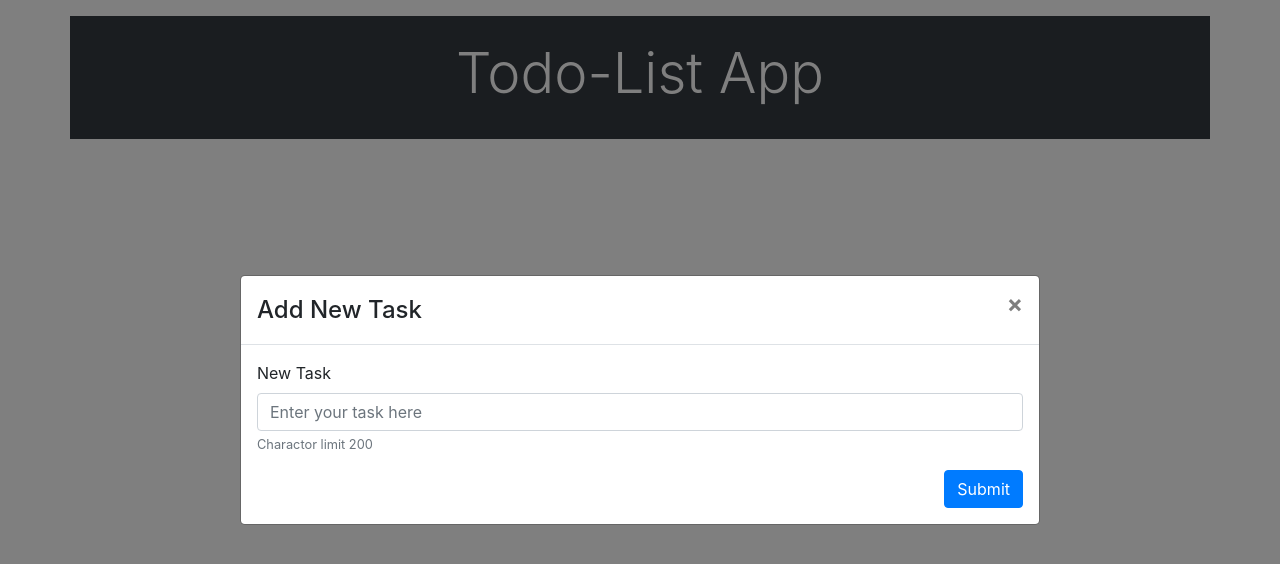
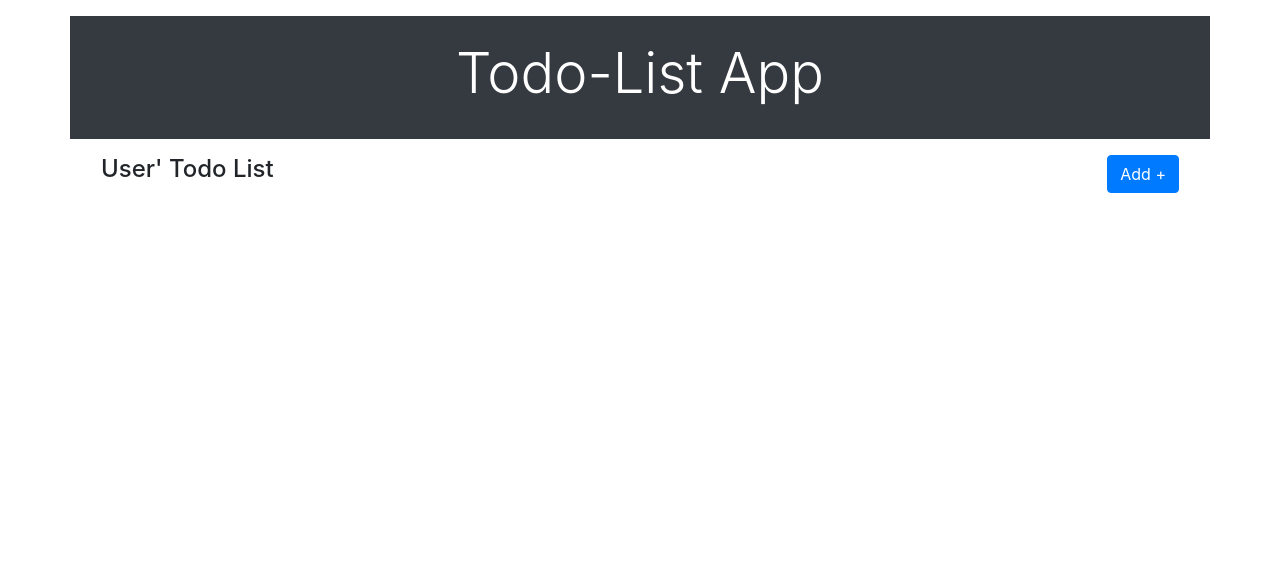
Before and after one commit to pasinduChinthana/todo-app, a React (Create React App) app: page / in a window 1280 px wide. Shown: the top 564 px of the page. Built offline with nearby package versions, Linux system fonts and the light colour scheme.

Commit message:
add new task button

```diff
--- a/src/pages/UserHome.js
+++ b/src/pages/UserHome.js
@@ -2,20 +2,47 @@ import React, {Component} from 'react';
 import Container from 'react-bootstrap/Container';
 import NewToDo from "../components/NewToDo";
 
+import Row from 'react-bootstrap/Row';
+import Col from 'react-bootstrap/Col'
+import Button from 'react-bootstrap/Button';
+
 class UserHome extends Component{
     constructor(props) {
         super(props);
+        this.state={
+            addNewTask : false
+        }
+    }
+
+    showAddNewTask = () => {
+        return (
+            <NewToDo
+                show = {true}
+                onHide = {()=>this.setState({addNewTask:false})}
+                onSubmit = {()=>console.log('onsubmit')}
+            />
+        );
     }
 
 
     render() {
         return(
             <Container>
-                <NewToDo
-                    show = {true}
-                    onHide = {()=>console.log('closing')}
-                    onSubmit = {()=>console.log('onsubmit')}
-                    />
+                <Row className={"p-3"}>
+                    <Col xs={12} md={8}>
+                        <h4>User' Todo List</h4>
+                    </Col>
+                    <Col xs={12} md={4}>
+                        <Button className={"float-right"} onClick={()=>this.setState({addNewTask:true})}>
+                            Add +
+                        </Button>
+                    </Col>
+                </Row>
+                {
+                    this.state.addNewTask?
+                       this.showAddNewTask()
+                        : null
+                }
             </Container>
         );
     }
```
